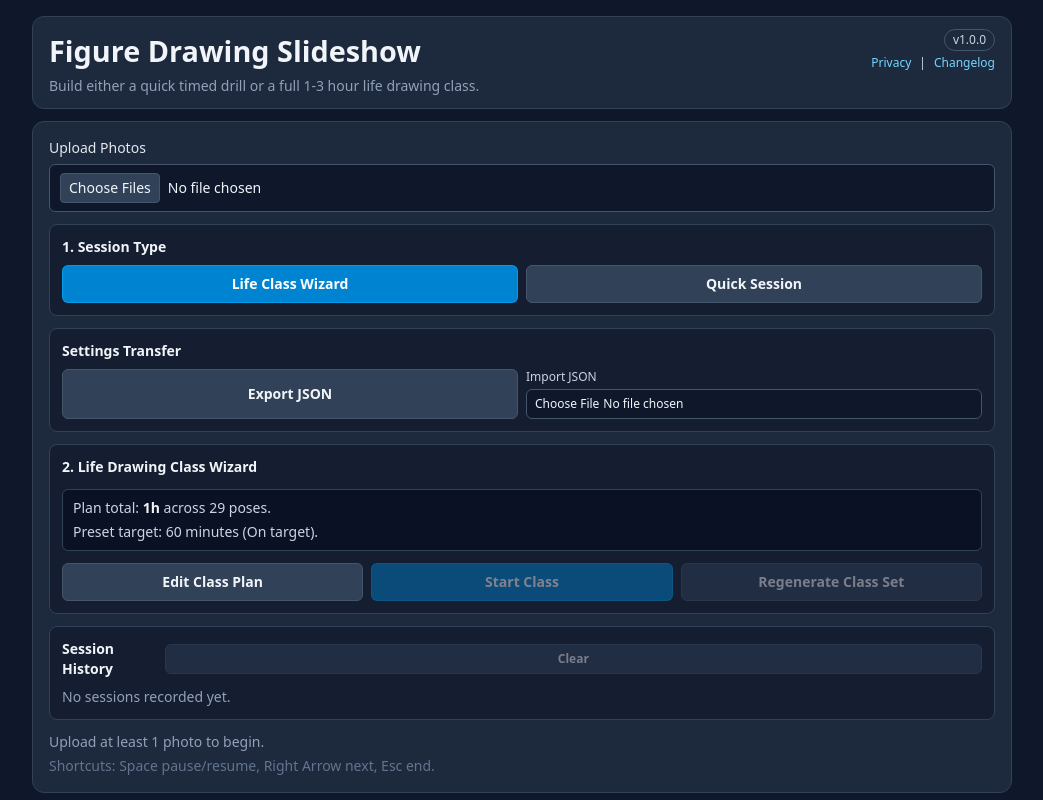
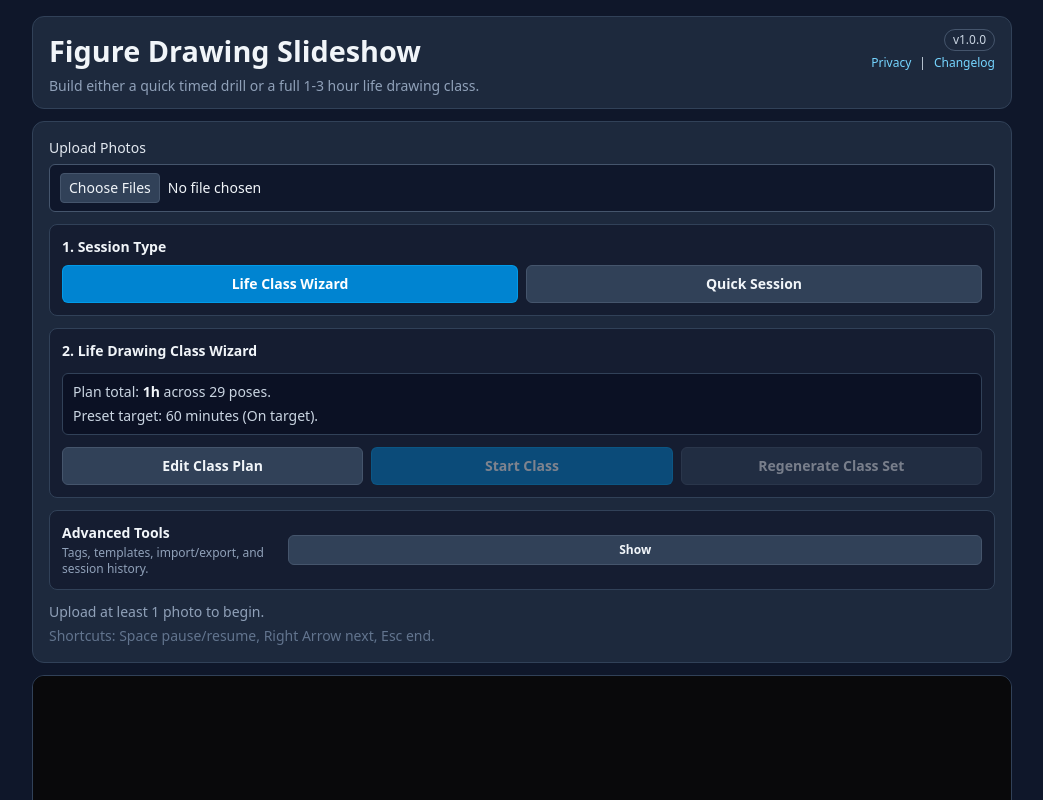
Before and after one commit to kmcgarry1/simple-figure-drawing-tool, a Vue app: page / in a window 1280 px wide. Shown: the top 800 px of the page, without its empty margins (118-1161 px from the left). Built offline with nearby package versions, Linux system fonts and the light colour scheme.

Commit message:
feat(ui): phase1 split essentials and collapse advanced controls

```diff
--- a/src/App.vue
+++ b/src/App.vue
@@ -219,7 +219,7 @@ const shellClass = computed(() =>
 
 const controlPanelClass = computed(() =>
   isSessionLive.value
-    ? "fixed bottom-2 left-2 z-30 w-[min(230px,calc(100vw-1rem))] rounded-lg border border-slate-500/40 bg-slate-800/90 p-2 backdrop-blur"
+    ? "fixed bottom-2 left-2 z-30 w-[min(360px,calc(100vw-1rem))] rounded-lg border border-slate-500/40 bg-slate-800/90 p-2 backdrop-blur"
     : "grid gap-3 rounded-xl border border-slate-700 bg-slate-800 p-4 max-[720px]:rounded-lg"
 );
 
--- a/src/components/LiveControlsPanel.vue
+++ b/src/components/LiveControlsPanel.vue
@@ -20,7 +20,34 @@
     @commit="$emit('duration-change')"
   />
 
-  <section class="grid gap-1.5 rounded-md border border-slate-600/60 bg-slate-900/60 p-2">
+  <section class="grid gap-2 rounded-md border border-slate-600/60 bg-slate-900/60 p-2">
+    <div class="flex items-center justify-between gap-2">
+      <div class="grid gap-0.5">
+        <p class="text-xs font-medium text-slate-200">Advanced Controls</p>
+        <p class="text-[11px] text-slate-400">Stage view and phone remote pairing.</p>
+      </div>
+      <BaseButton compact tone="subtle" @click="toggleAdvancedControls">
+        {{ isAdvancedControlsOpen ? "Hide" : "Show" }}
+      </BaseButton>
+    </div>
+
+    <div v-if="isAdvancedControlsOpen" class="grid gap-2">
+      <section class="grid gap-1 rounded-md border border-slate-600/60 bg-slate-950/40 p-2">
+        <p class="text-xs font-medium text-slate-200">Stage View</p>
+        <div class="grid grid-cols-1 gap-1">
+          <BaseButton compact :tone="mirrorLiveView ? 'primary' : 'subtle'" @click="$emit('toggle-mirror-live-view')">
+            {{ mirrorLiveView ? "Mirror: On" : "Mirror: Off" }}
+          </BaseButton>
+          <BaseButton compact :tone="grayscaleLiveView ? 'primary' : 'subtle'" @click="$emit('toggle-grayscale-live-view')">
+            {{ grayscaleLiveView ? "Grayscale: On" : "Grayscale: Off" }}
+          </BaseButton>
+          <BaseButton compact :tone="hideLiveOverlay ? 'primary' : 'subtle'" @click="$emit('toggle-hide-live-overlay')">
+            {{ hideLiveOverlay ? "Timer Overlay: Hidden" : "Timer Overlay: Visible" }}
+          </BaseButton>
+        </div>
+      </section>
+
+      <section class="grid gap-1.5 rounded-md border border-slate-600/60 bg-slate-950/40 p-2">
         <p class="text-xs font-medium text-slate-200">Phone Remote</p>
         <p class="text-[11px] text-slate-400">{{ remoteStatus }}</p>
 
@@ -58,19 +85,6 @@
           </BaseButton>
         </div>
       </section>
-
-  <section class="grid gap-1 rounded-md border border-slate-600/60 bg-slate-900/60 p-2">
-    <p class="text-xs font-medium text-slate-200">Stage View</p>
-    <div class="grid grid-cols-1 gap-1">
-      <BaseButton compact :tone="mirrorLiveView ? 'primary' : 'subtle'" @click="$emit('toggle-mirror-live-view')">
-        {{ mirrorLiveView ? "Mirror: On" : "Mirror: Off" }}
-      </BaseButton>
-      <BaseButton compact :tone="grayscaleLiveView ? 'primary' : 'subtle'" @click="$emit('toggle-grayscale-live-view')">
-        {{ grayscaleLiveView ? "Grayscale: On" : "Grayscale: Off" }}
-      </BaseButton>
-      <BaseButton compact :tone="hideLiveOverlay ? 'primary' : 'subtle'" @click="$emit('toggle-hide-live-overlay')">
-        {{ hideLiveOverlay ? "Timer Overlay: Hidden" : "Timer Overlay: Visible" }}
-      </BaseButton>
     </div>
   </section>
 </template>
@@ -151,9 +165,14 @@ const emit = defineEmits([
 ]);
 
 const remoteAnswerToken = ref("");
+const isAdvancedControlsOpen = ref(false);
 
 function applyAnswerToken() {
   emit("remote-apply-answer", remoteAnswerToken.value);
   remoteAnswerToken.value = "";
 }
+
+function toggleAdvancedControls() {
+  isAdvancedControlsOpen.value = !isAdvancedControlsOpen.value;
+}
 </script>
--- a/src/components/SetupPanel.vue
+++ b/src/components/SetupPanel.vue
@@ -20,29 +20,6 @@
       <BaseButton :tone="modeTone('quick')" @click="$emit('session-mode-change', 'quick')">
         Quick Session
       </BaseButton>
-    </div>
-  </section>
-
-  <PhotoTagManagerSection
-    v-if="taggedPhotos.length > 0"
-    :tagged-photos="taggedPhotos"
-    :available-photo-tags="availablePhotoTags"
-    @photo-tag-update="$emit('photo-tag-update', $event)"
-  />
-
-  <section class="grid gap-2 rounded-lg border border-slate-700 bg-slate-900/60 p-3">
-    <p class="text-sm font-semibold text-slate-100">Settings Transfer</p>
-    <div class="grid grid-cols-2 gap-2 max-[560px]:grid-cols-1">
-      <BaseButton tone="subtle" @click="$emit('export-settings')">Export JSON</BaseButton>
-      <label class="grid gap-1 text-xs text-slate-300">
-        <span>Import JSON</span>
-        <input
-          type="file"
-          accept="application/json,.json"
-          class="w-full rounded-md border border-slate-600 bg-slate-900 px-2 py-1.5 text-xs text-slate-100 focus-visible:outline-none focus-visible:ring-2 focus-visible:ring-sky-400 focus-visible:ring-offset-2 focus-visible:ring-offset-slate-900"
-          @change="onImportSettingsSelected"
-        />
-      </label>
     </div>
   </section>
 
@@ -125,7 +102,46 @@
     @new-random-set="$emit('new-random-set')"
   />
 
-  <SessionHistorySection :session-history="sessionHistory" @clear-history="$emit('clear-history')" />
+  <section class="grid gap-2 rounded-lg border border-slate-700 bg-slate-900/60 p-3">
+    <div class="flex items-center justify-between gap-2">
+      <div class="grid gap-0.5">
+        <p class="text-sm font-semibold text-slate-100">Advanced Tools</p>
+        <p class="text-xs text-slate-400">
+          Tags, templates, import/export, and session history.
+        </p>
+      </div>
+      <BaseButton compact tone="subtle" @click="toggleAdvancedTools">
+        {{ isAdvancedToolsOpen ? "Hide" : "Show" }}
+      </BaseButton>
+    </div>
+
+    <div v-if="isAdvancedToolsOpen" class="grid gap-3">
+      <PhotoTagManagerSection
+        v-if="taggedPhotos.length > 0"
+        :tagged-photos="taggedPhotos"
+        :available-photo-tags="availablePhotoTags"
+        @photo-tag-update="$emit('photo-tag-update', $event)"
+      />
+
+      <section class="grid gap-2 rounded-md border border-slate-700 bg-slate-950/40 p-2.5">
+        <p class="text-sm font-semibold text-slate-100">Settings Transfer</p>
+        <div class="grid grid-cols-2 gap-2 max-[560px]:grid-cols-1">
+          <BaseButton tone="subtle" @click="$emit('export-settings')">Export JSON</BaseButton>
+          <label class="grid gap-1 text-xs text-slate-300">
+            <span>Import JSON</span>
+            <input
+              type="file"
+              accept="application/json,.json"
+              class="w-full rounded-md border border-slate-600 bg-slate-900 px-2 py-1.5 text-xs text-slate-100 focus-visible:outline-none focus-visible:ring-2 focus-visible:ring-sky-400 focus-visible:ring-offset-2 focus-visible:ring-offset-slate-900"
+              @change="onImportSettingsSelected"
+            />
+          </label>
+        </div>
+      </section>
+
+      <SessionHistorySection :session-history="sessionHistory" @clear-history="$emit('clear-history')" />
+    </div>
+  </section>
 
   <div class="grid gap-1">
     <p class="text-sm text-slate-400" role="status" aria-live="polite">{{ statusMessage }}</p>
@@ -277,6 +293,7 @@ function modeTone(mode) {
 }
 
 const isClassDialogOpen = ref(false);
+const isAdvancedToolsOpen = ref(false);
 
 watch(
   () => props.sessionMode,
@@ -299,4 +316,8 @@ function openClassDialog() {
 function closeClassDialog() {
   isClassDialogOpen.value = false;
 }
+
+function toggleAdvancedTools() {
+  isAdvancedToolsOpen.value = !isAdvancedToolsOpen.value;
+}
 </script>
```
Lines whose indentation alone changed are shown as unchanged.
